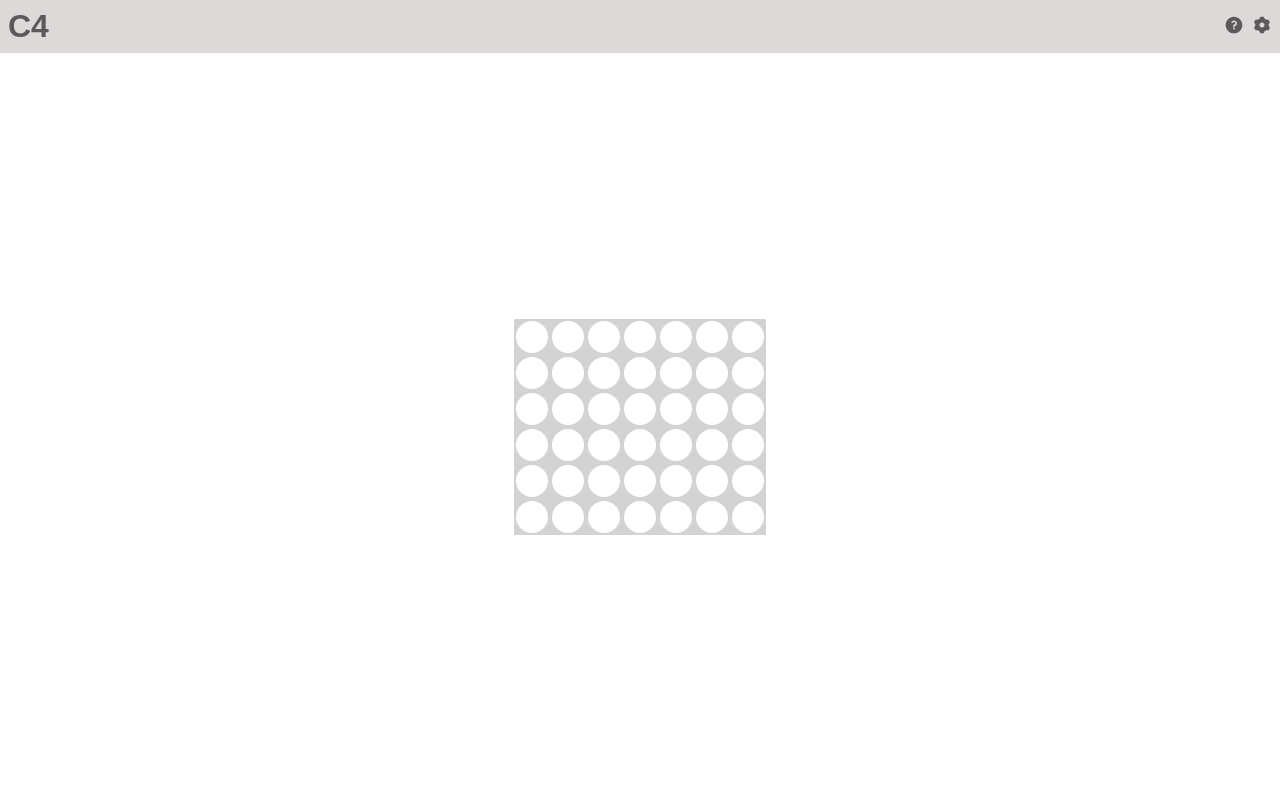
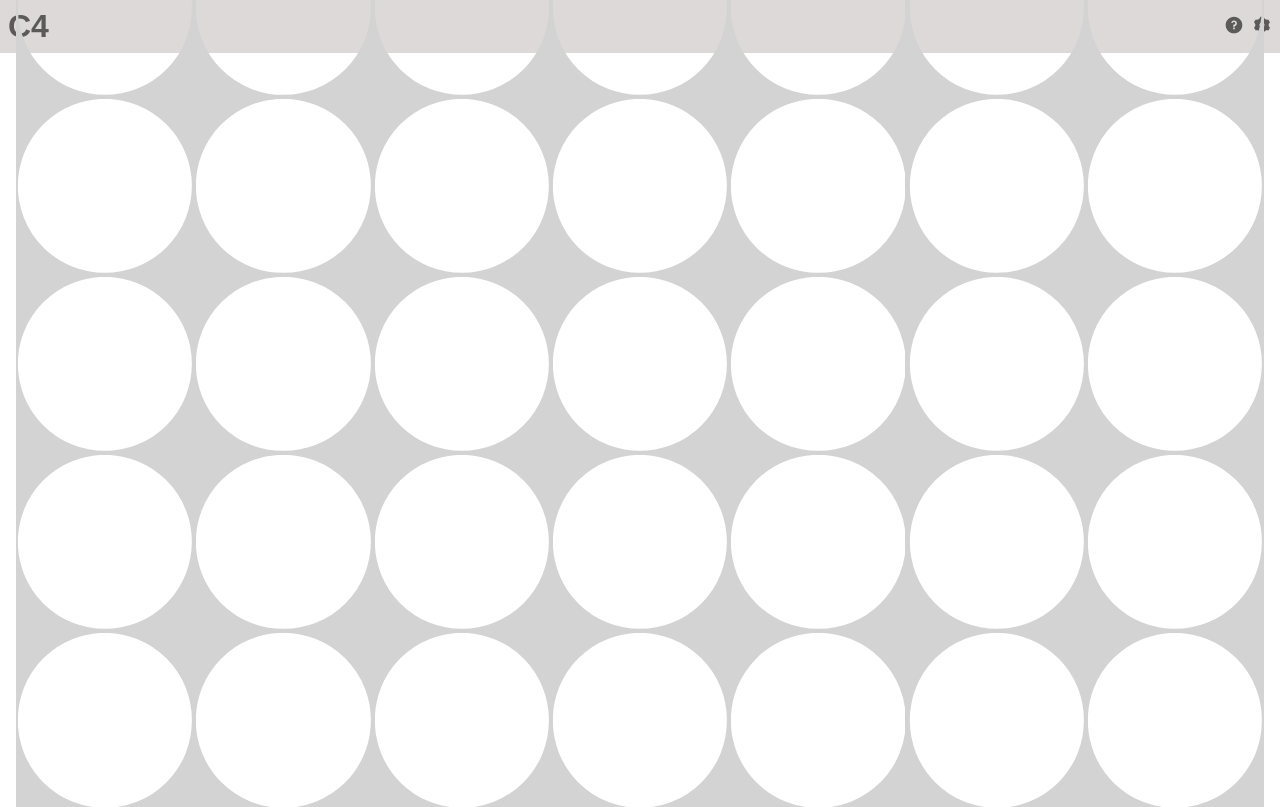
Before and after one commit to Kailashnath-NC/connect4, a React (Vite) app: page / in a window 1280 px wide. Shown: the top 807 px of the page. Built offline with nearby package versions, Linux system fonts and the light colour scheme.

Commit message:
feat: add token/coin drop logic, add get winner logic, add play again logic

```diff
--- /dev/null
+++ b/src/assets/boardDimension/index.ts
@@ -0,0 +1,2 @@
+export const ROWS = 6;
+export const COLUMNS = 7;
--- a/src/components/board/index.tsx
+++ b/src/components/board/index.tsx
@@ -1,22 +1,83 @@
+import { useEffect, useState } from "react";
 import Row from "../row";
+import { COLUMNS, ROWS } from "../../assets/boardDimension";
+
+const directions = [
+  [
+    [0, -1],
+    [0, 1],
+  ],
+  [
+    [1, 0],
+    // Never occuring case
+    // [-1, 0],
+  ],
+  [
+    [1, 1],
+    [-1, -1],
+  ],
+  [
+    [1, -1],
+    [-1, 1],
+  ],
+];
 
 export default function Board({
   board,
   updateBoard,
-  ROWS,
+  winner,
+  updateWinner,
 }: {
   board: number[][];
   updateBoard(newBoard: number[][]): void;
-  ROWS: number;
+  winner: 0 | 1 | 2;
+  updateWinner(player: 1 | 2): void;
 }) {
-  const turn = 1;
+  const [currentMove, setCurrentMove] = useState<number[]>([]);
+  const [turn, setTurn] = useState(1);
+
+  useEffect(() => {
+    if (winner == 0) setTurn(1);
+    setCurrentMove([]);
+  }, [winner]);
+
+  useEffect(() => {
+    const prevTurn = turn == 1 ? 2 : 1;
+    directions.forEach((direction) => {
+      let count = 1;
+      const c4Array: number[][] = [];
+      c4Array.splice(0, c4Array.length);
+      direction.forEach(([r, c]) => {
+        let rowIndex = currentMove[0] + r;
+        let colIndex = currentMove[1] + c;
+        while (
+          rowIndex >= 0 &&
+          rowIndex < ROWS &&
+          colIndex >= 0 &&
+          colIndex < COLUMNS
+        ) {
+          if (board[rowIndex][colIndex] !== prevTurn) break;
+          count++;
+          c4Array.push([rowIndex, colIndex]);
+          if (count === 4) {
+            updateWinner(prevTurn);
+            console.log(`player ${prevTurn} has won`);
+          }
+          rowIndex += r;
+          colIndex += c;
+        }
+      });
+      // console.log(c4Array);
+    });
+  }, [board, currentMove, turn]);
+
   function columnFilled(cIndex: number): boolean {
     return board[0][cIndex] === 0 ? false : true;
   }
 
   function playTurn(cIndex: number) {
     if (!columnFilled(cIndex)) {
-      let rIndex: number;
+      let rIndex = 0;
       for (rIndex = 0; rIndex < ROWS; rIndex++) {
         if (board[rIndex][cIndex] !== 0) {
           break;
@@ -25,14 +86,22 @@ export default function Board({
       const nextRIndex: number = rIndex - 1;
       const newBoard = board.slice();
       newBoard[nextRIndex][cIndex] = turn;
+      setCurrentMove([nextRIndex, cIndex]);
       updateBoard(newBoard);
+      setTurn(turn === 1 ? 2 : 1);
     }
   }
 
   return (
     <div className="board">
       {board.map((row, rIndex) => (
-        <Row key={rIndex} row={row} rIndex={rIndex} playTurn={playTurn} />
+        <Row
+          key={rIndex}
+          row={row}
+          rIndex={rIndex}
+          playTurn={playTurn}
+          winner={winner}
+        />
       ))}
     </div>
   );
--- a/src/components/cell/index.tsx
+++ b/src/components/cell/index.tsx
@@ -2,13 +2,15 @@ export default function Cell({
   cellData,
   cIndex,
   playTurn,
+  winner,
 }: {
   cellData: number;
   cIndex: number;
   playTurn(index: number): void;
+  winner: 0 | 1 | 2;
 }) {
   function handleTurn() {
-    playTurn(cIndex);
+    if (winner === 0) playTurn(cIndex);
   }
 
   return (
--- /dev/null
+++ b/src/components/notice/index.tsx
@@ -0,0 +1,26 @@
+import { COLUMNS, ROWS } from "../../assets/boardDimension";
+
+export default function Notice({
+  winner,
+  resetWinner,
+  updateBoard,
+}: {
+  winner: 0 | 1 | 2;
+  resetWinner(reset?: 0): void;
+  updateBoard(newBoard: number[][]): void;
+}) {
+  function handlePlayAgain() {
+    const newBoard = Array.from({ length: ROWS }, () => Array(COLUMNS).fill(0));
+    updateBoard(newBoard);
+    resetWinner();
+  }
+  return (
+    <div
+      className="notice"
+      style={{ visibility: `${winner === 0 ? "hidden" : "visible"}` }}
+    >
+      <span>Player {winner} has won!!🎉</span>
+      <button onClick={handlePlayAgain}>Play Again</button>
+    </div>
+  );
+}
--- a/src/components/playscreen/index.tsx
+++ b/src/components/playscreen/index.tsx
@@ -1,20 +1,36 @@
 import { useState } from "react";
 import Board from "../board";
+import Notice from "../notice";
+import { COLUMNS, ROWS } from "../../assets/boardDimension";
 
-const ROWS = 6,
-  COLUMNS = 7;
 export default function PlayScreen() {
+  const [winner, setWinner] = useState<0 | 1 | 2>(0);
   const [board, setBoard] = useState<number[][]>(
-    Array.from({ length: ROWS }, () => new Array(COLUMNS).fill(0))
+    Array.from({ length: ROWS }, () => Array(COLUMNS).fill(0))
   );
 
-  function updateBoard(newBoard: number[][]) {
-    setBoard(newBoard);
+  function updateBoard(newboard: number[][]) {
+    setBoard(newboard);
+  }
+  function updateWinner(player: 0 | 1 | 2 = 0) {
+    setWinner(player);
   }
 
   return (
     <div className="playscreen">
-      <Board board={board} updateBoard={updateBoard} ROWS={ROWS} />
+      <div className="board-wrapper">
+        <Board
+          board={board}
+          updateBoard={updateBoard}
+          winner={winner}
+          updateWinner={updateWinner}
+        />
+      </div>
+      <Notice
+        winner={winner}
+        resetWinner={updateWinner}
+        updateBoard={updateBoard}
+      />
     </div>
   );
 }
--- a/src/components/row/index.tsx
+++ b/src/components/row/index.tsx
@@ -4,10 +4,12 @@ export default function Row({
   row,
   rIndex,
   playTurn,
+  winner,
 }: {
   row: number[];
   rIndex: number;
   playTurn(index: number): void;
+  winner: 0 | 1 | 2;
 }) {
   return (
     <div className="row">
@@ -17,6 +19,7 @@ export default function Row({
           cellData={cell}
           cIndex={cIndex}
           playTurn={playTurn}
+          winner={winner}
         />
       ))}
     </div>
--- a/src/index.css
+++ b/src/index.css
@@ -60,26 +60,75 @@ body {
 }
 
 .playscreen {
+    width: 100%;
+    height: 100%;
+    position: relative;
     flex: 1;
     display: flex;
     align-items: center;
     justify-content: center;
 }
 
+.notice {
+    position: absolute;
+    display: flex;
+    flex-direction: column;
+    align-items: center;
+    justify-content: center;
+    padding: 1rem 3rem;
+    top: 50%;
+    left: 50%;
+    transform: translate(-50%, -50%);
+    background-image: linear-gradient(to bottom, rgba(211, 211, 211, 0.8), rgba(128, 128, 128, 0.8), rgba(211, 211, 211, 0.8));
+    border-radius: 1rem;
+    color: white;
+    font-weight: 500;
+    white-space: nowrap;
+}
+
+.notice>button {
+    margin-top: 1rem;
+    background-color: greenyellow;
+    padding: 0.5rem;
+    border-radius: 10px;
+    border: none;
+    cursor: pointer;
+
+    &:hover {
+        opacity: 0.89;
+    }
+}
+
+.board-wrapper {
+    width: calc(100% - 2rem);
+    aspect-ratio: 1.167;
+    display: flex;
+    align-items: center;
+    justify-content: center;
+}
+
 .board {
-    width: max-content;
+    min-width: max-content;
+    width: 100%;
+    height: 100%;
+    display: flex;
+    flex-direction: column;
     /* background-color: lightgray; */
 }
 
 .row {
     display: flex;
+    width: 100%;
+    height: calc(100% / 6);
 }
 
 .cell-wrapper {
     position: relative;
     border: 0.125rem solid lightgray;
-    width: 2.25rem;
-    height: 2.25rem;
+    min-width: 2.25rem;
+    min-height: 2.25rem;
+    width: calc(100% / 7);
+    aspect-ratio: 1/1;
     overflow: clip;
     /* margin: 0.125rem; */
 
@@ -92,9 +141,13 @@ body {
     top: 50%;
     left: 50%;
     transform: translate(-50%, -50%);
-    border: 20px solid lightgray;
-    width: 2rem;
-    height: 2rem;
+    border: 200px solid lightgray;
+    min-width: 2rem;
+    min-height: 2rem;
+    flex: 1;
+    width: 100%;
+    aspect-ratio: 1/1;
+    /* height: 16.5vh; */
     border-radius: 50%;
     cursor: pointer;
 }
```
